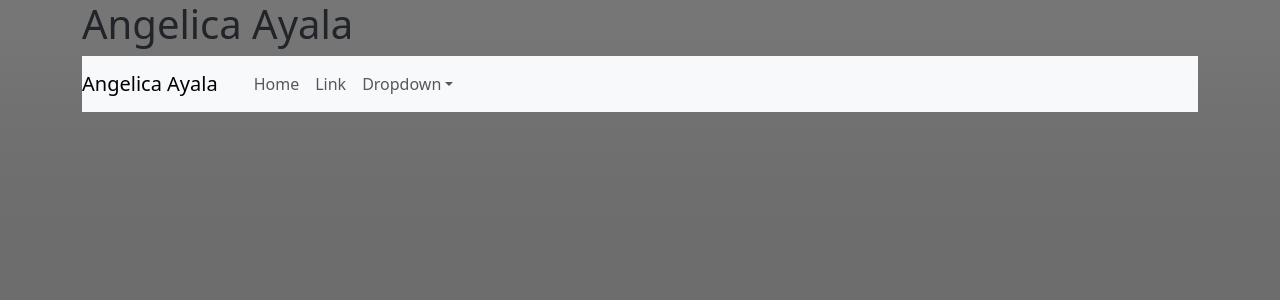
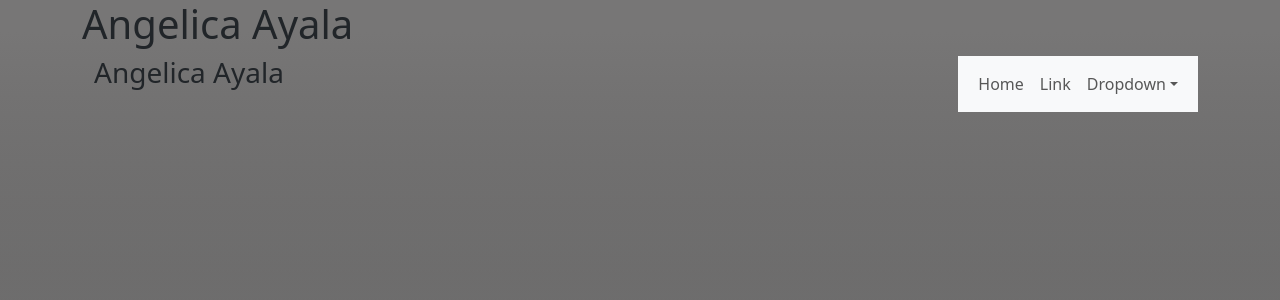
Before and after one commit to aayala4569/MyPortfolioFrontEnd, a React (Vite) app: page / in a window 1280 px wide. Shown: the top 300 px of the page. Built offline with nearby package versions, Linux system fonts and the light colour scheme.

Commit message:
positioned nav bar

```diff
--- a/src/App.jsx
+++ b/src/App.jsx
@@ -10,8 +10,8 @@ function App() {
   return (
     <Container>
       <Row>
-        <Col>
         <h1>Angelica Ayala</h1>
+        <Col className="d-flex justify-content-end">
         <NavBar/>
         </Col>
       </Row>
--- a/src/Components/NavBar.jsx
+++ b/src/Components/NavBar.jsx
@@ -7,8 +7,17 @@ import NavDropdown from 'react-bootstrap/NavDropdown';
 
 const NavBar = () => {
   return (
+    <>
+
+
+    <Container>
+      <h3>Angelica Ayala</h3>
+
+    </Container>
+
+
     <Navbar expand="lg" className="bg-body-tertiary">
-    <Navbar.Brand href="#home">Angelica Ayala</Navbar.Brand>
+
 
     <Container className="d-flex justify-content-end">
 
@@ -34,7 +43,7 @@ const NavBar = () => {
   </Navbar>
 
 
-
+ </>
 
   );
 };
```
